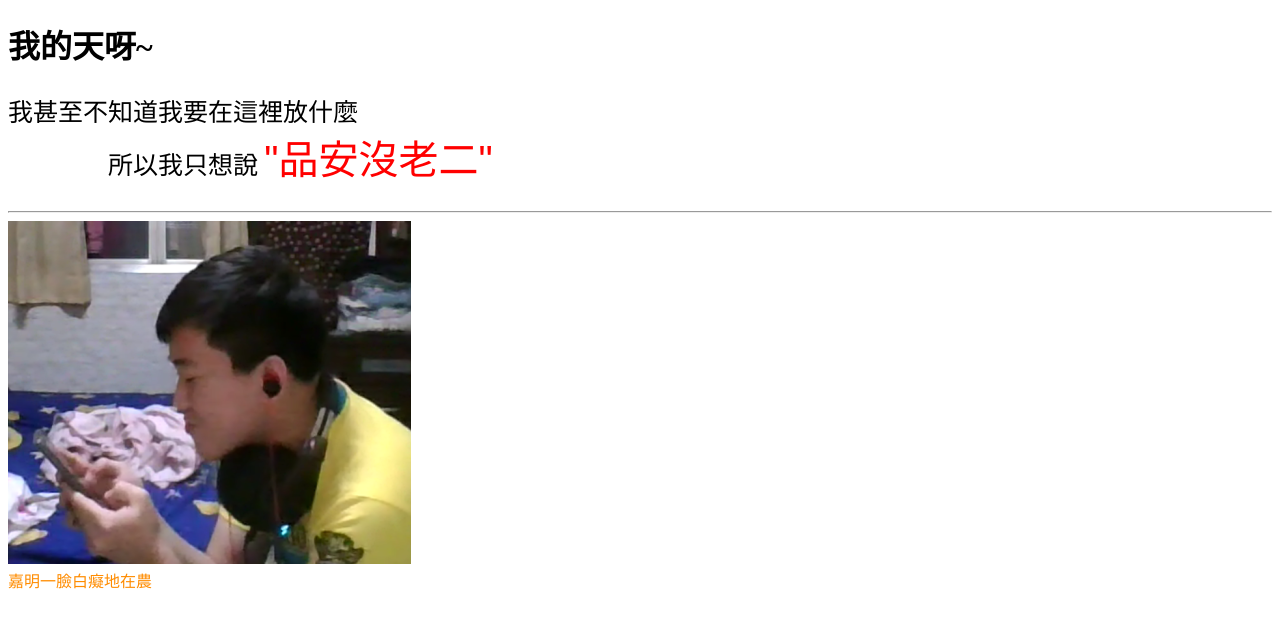
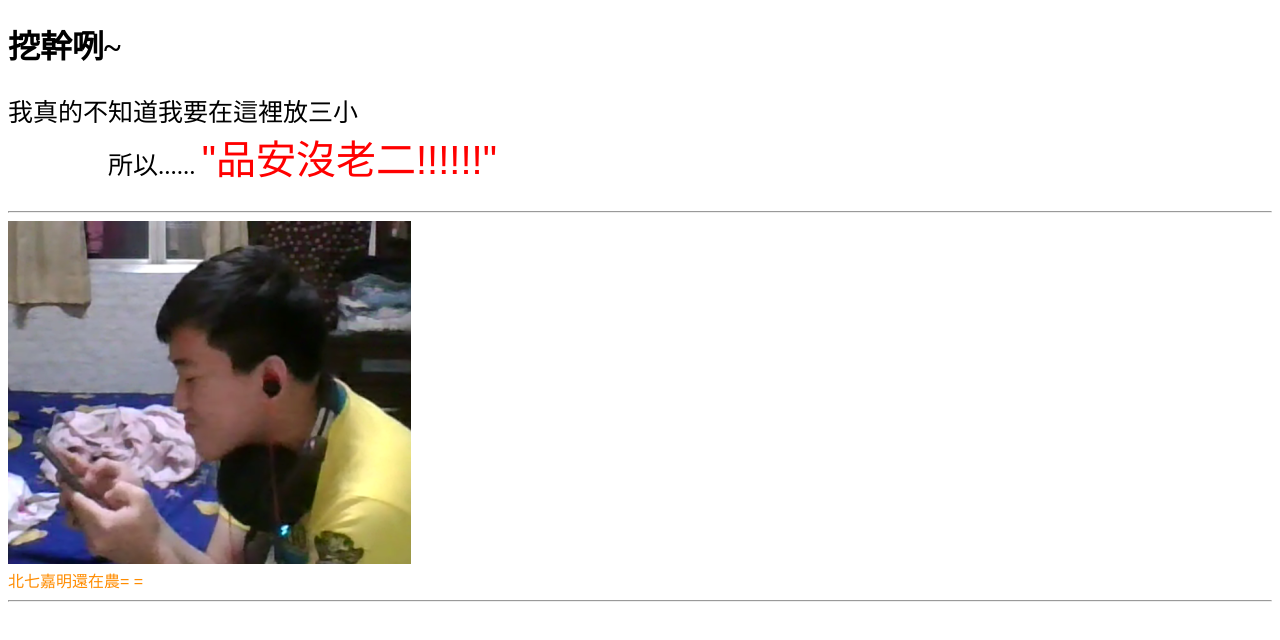
Before and after one commit to Mushi0928/Mushi0928.github.io, a plain HTML site: page index.html in a window 1280 px wide. Drawn offline with Linux system fonts and the light colour scheme.

Commit message:
1.2 完全漢化板

```diff
--- a/index.html
+++ b/index.html
@@ -4,19 +4,19 @@
         <title>據說是網站標題的部分</title>
     </head>
     <body>
-        <h1>我的天呀~</h1>
+        <h1>挖幹咧~</h1>
         <div>
             <p style = "font-size: 25px">
-                我甚至不知道我要在這裡放什麼<br />
-                所以我只想說
-                <span style="color : red;font-family: sans-serif;font-size: 40px">"品安沒老二"</span><br />
+                我真的不知道我要在這裡放三小<br />
+                所以......
+                <span style="color : red;font-family: sans-serif;font-size: 40px">"品安沒老二!!!!!!"</span><br />
             </p>
         </div>
         <hr /><!-- 分隔線 -->
         <div>
             <img src = "images/jiaming.png"><br />
-            <span style = "font-family:fantasy;color: darkorange;">嘉明一臉白癡地在農</span>
+            <span style = "font-family:fantasy;color: darkorange;">北七嘉明還在農= =</span>
         </div>
-
+        <hr />
     </body>
 </html>
```
